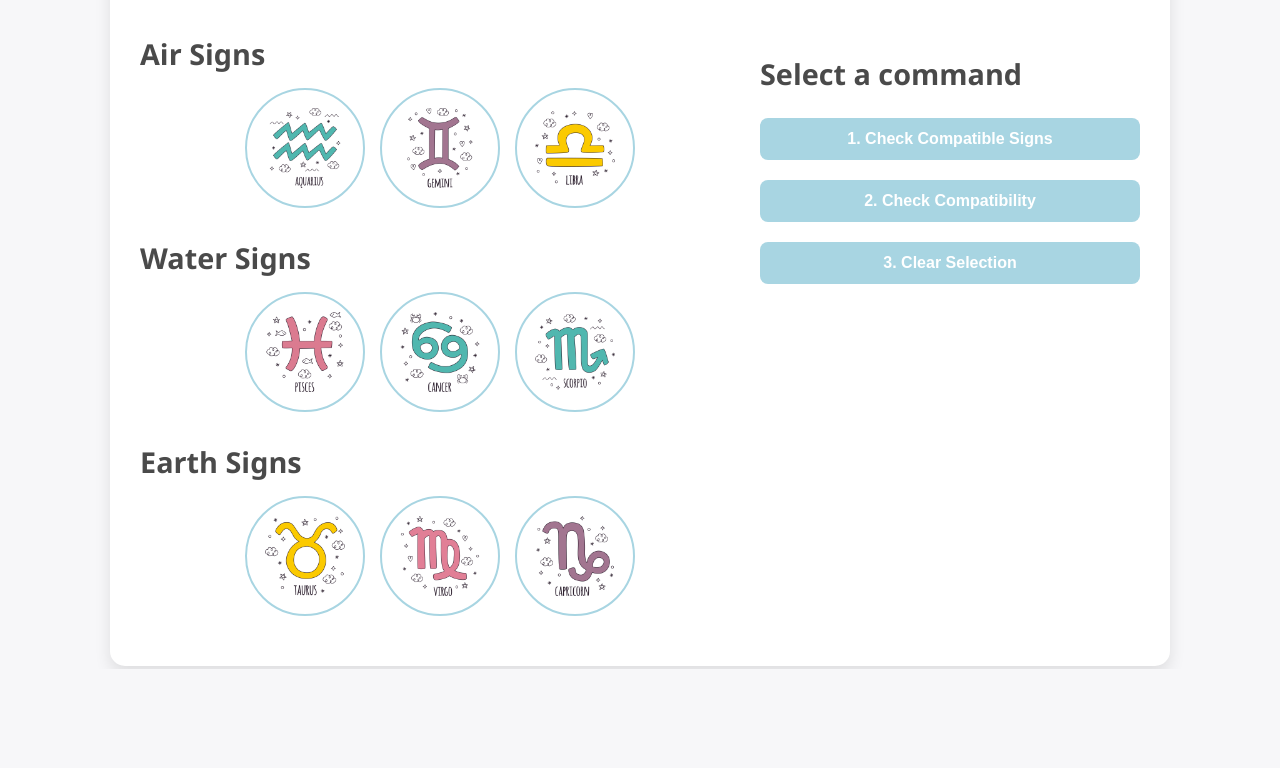
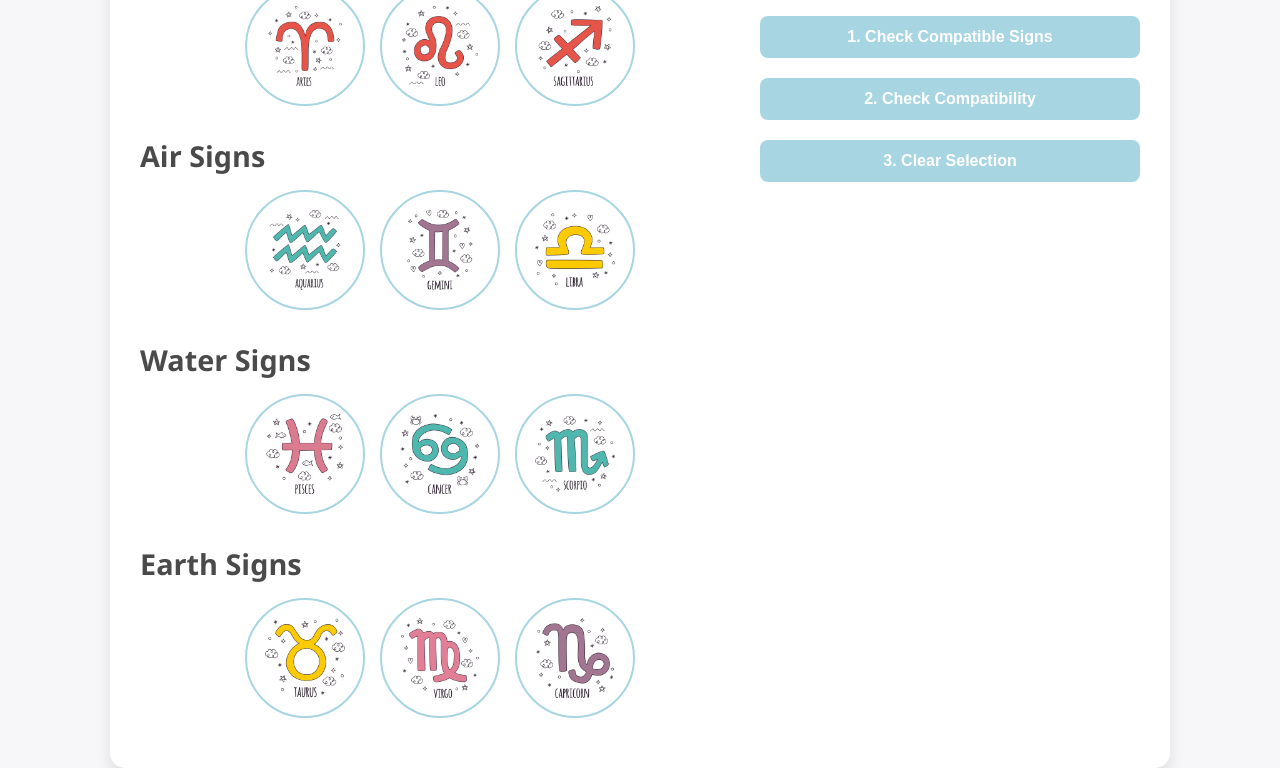
Before and after one commit to mcap114/CSINTSY-MCO2, a website: page public/index.html in a window 1280 px wide. Shown: the part 131-899 px from the top of the page. Before the commit the page ends 800 px from the top, so only its background shows below. Drawn offline with Linux system fonts and the light colour scheme.

Commit message:
restructured
- descriptions are now connected to `rules` instead of `facts`
- facts are now simplified to element and modality classification

```diff
--- a/public/index.html
+++ b/public/index.html
@@ -11,6 +11,21 @@
         <h1>Zodiac Compatibility Checker</h1>
         <div class="section">
             <div class="left-section">
+
+                <h2>Fire Signs</h2>
+                <div class="zodiac-buttons water-signs">
+                    <button class="zodiac-btn" data-sign="Aries" data-desc="Creative, easy-going, faithful, sensitive">
+                        <img src="images/aries.png" alt="Aries">
+                    </button>
+                    <button class="zodiac-btn" data-sign="Leo" data-desc="Compassionate, sentimental, protective, emotional">
+                        <img src="images/leo.png" alt="Leo">
+                    </button>
+                    <button class="zodiac-btn" data-sign="Sagittarius" data-desc="Mysterious, powerful, brave, resourceful">
+                        <img src="images/sagittarius.png" alt="Sagittarius">
+                    </button>
+                </div>
+
+
                 <h2>Air Signs</h2>
                 <div class="zodiac-buttons air-signs">
                     <button class="zodiac-btn" data-sign="Aquarius" data-desc="Humanitarian, eccentric, individualistic, cool">
@@ -52,6 +67,7 @@
             </div>
 
             <div class="right-section">
+
                 <div class="choices">
                     <h2>Select a command</h2>
                     <button class="choice-button" id="choice1">1. Check Compatible Signs</button>
@@ -80,7 +96,6 @@
             </div>
         </div>
     </div>
-
     <script src="script.js"></script>
 </body>
 </html>
```
Also changed, not shown: server.js (+5 -2 lines), 2 other files.
